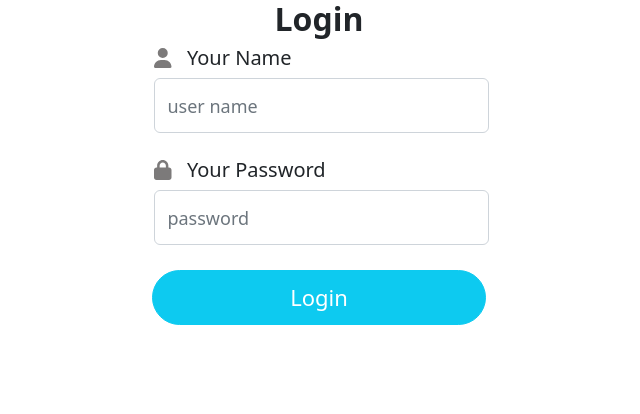
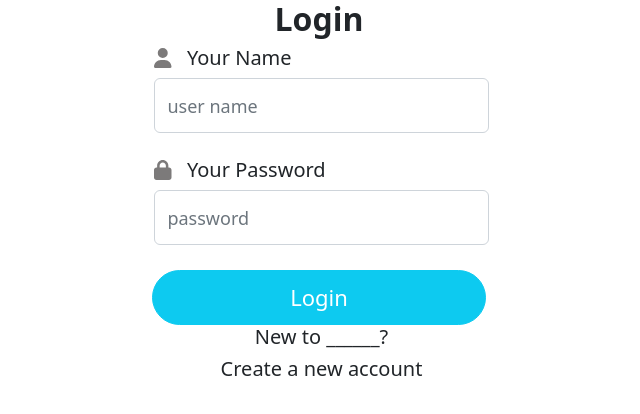
Before and after one commit to yuhengd3/OpenVideo, a Next.js app: page /login in a window 1280 px wide. Shown: the top 414 px of the page, without its empty margins (321-961 px from the left). Built offline with nearby package versions, Linux system fonts and the light colour scheme.

Commit message:
added create account text

```diff
--- a/pages/login.tsx
+++ b/pages/login.tsx
@@ -7,6 +7,8 @@ import { faUser, faLock } from '@fortawesome/free-solid-svg-icons'
 
 import Form from 'react-bootstrap/Form';
 import Button from 'react-bootstrap/Button';
+
+import { Link } from 'react-router-dom';
 
 const LogIn: NextPage = () => {
     return (
@@ -26,6 +28,12 @@ const LogIn: NextPage = () => {
                 </div>
             </Form>
             <Button className={styles.submitButton}>Login</Button>
+
+            <div className={styles.inputHeader}>
+                <h5 className={styles.newAccount}>New to ______?    </h5>
+                {/* <Link to="/sign-up">Create an Account.</Link> */}
+                <h5 className={styles.newAccount}>Create a new account</h5>
+            </div>
         </div>
 
     )
```
